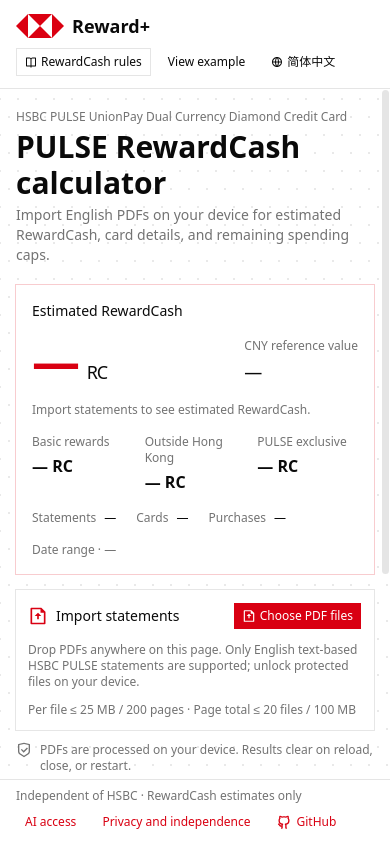
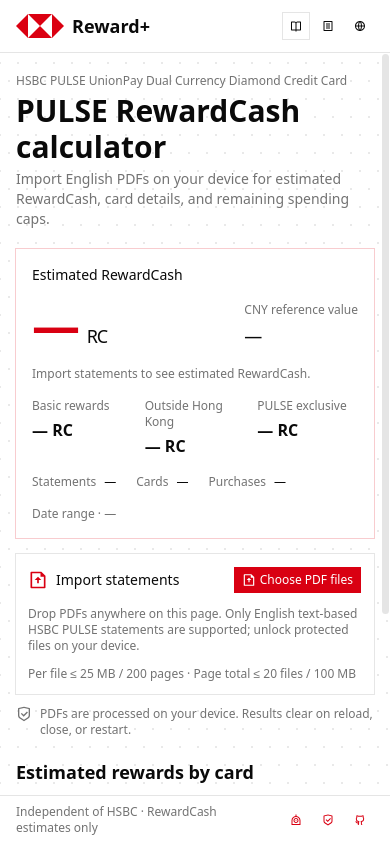
Before and after one commit to Lmmmmmm-bb/hsbc-rewards, a React (Vite) app: page / in a window 390 px wide. Built offline with nearby package versions, Linux system fonts and the light colour scheme; a web font is replaced by a local one.

Commit message:
style(ui): adapt header and footer actions for small screens

```diff
--- a/src/components/workspace/LanguageSwitcher.tsx
+++ b/src/components/workspace/LanguageSwitcher.tsx
@@ -11,13 +11,14 @@ export function LanguageSwitcher() {
       data-language-switcher
       variant="ghost"
       size="sm"
+      className="size-7 p-0 sm:w-auto sm:px-2"
       aria-label={t(
         locale === 'zh-CN' ? 'language.switchToEnglish' : 'language.switchToChinese',
       )}
       onClick={() => setLocale(nextLocale)}
     >
-      <RiGlobalLine aria-hidden="true" />
-      <span lang={nextLocale}>
+      <RiGlobalLine className="size-3" aria-hidden="true" />
+      <span lang={nextLocale} className="sr-only sm:not-sr-only">
         {t(locale === 'zh-CN' ? 'language.english' : 'language.chinese')}
       </span>
     </Button>
--- a/src/components/workspace/WorkspaceShell.tsx
+++ b/src/components/workspace/WorkspaceShell.tsx
@@ -4,6 +4,9 @@ import {
   RiArrowGoBackLine,
   RiBookOpenLine,
   RiGithubLine,
+  RiFileListLine,
+  RiRobotLine,
+  RiShieldCheckLine,
 } from '@remixicon/react'
 import { Button, buttonVariants } from '@/components/ui/button'
 import { ScrollArea } from '@/components/ui/scroll-area'
@@ -61,7 +64,7 @@ export function WorkspaceShell({
         data-shell-header
         className="z-10 border-b bg-background/95 backdrop-blur-xs"
       >
-        <div className="mx-auto flex max-w-6xl flex-wrap items-center justify-between gap-2 px-4 py-3 sm:px-6">
+        <div className="mx-auto flex max-w-6xl items-center justify-between gap-2 px-4 py-3 sm:px-6">
           <a
             href="#cashback-main"
             className="flex items-center gap-2 font-semibold tracking-tight"
@@ -71,20 +74,21 @@ export function WorkspaceShell({
               {t('app.brand')}
             </span>
           </a>
-          <div className="flex flex-wrap items-center gap-2">
-            <Button variant="outline" size="sm" onClick={onRules}>
-              <RiBookOpenLine aria-hidden="true" />
-              {t('rules.dialogTitle')}
+          <div className="flex shrink-0 items-center gap-1 sm:gap-2">
+            <Button variant="outline" size="sm" className="size-7 p-0 sm:w-auto sm:px-2" onClick={onRules}>
+              <RiBookOpenLine className="size-3" aria-hidden="true" />
+              <span className="sr-only sm:not-sr-only">{t('rules.dialogTitle')}</span>
             </Button>
             {mode === 'empty' && !hasData && (
-              <Button variant="ghost" size="sm" onClick={onDemo}>
-                {t('cashback.tryExample')}
+              <Button variant="ghost" size="sm" className="size-7 p-0 sm:w-auto sm:px-2" onClick={onDemo}>
+                <RiFileListLine className="size-3 sm:hidden" aria-hidden="true" />
+                <span className="sr-only sm:not-sr-only">{t('cashback.tryExample')}</span>
               </Button>
             )}
             {hasData && (
-              <Button variant="ghost" size="sm" onClick={onClear}>
-                <RiArrowGoBackLine aria-hidden="true" />
-                {t('cashback.restart')}
+              <Button variant="ghost" size="sm" className="size-7 p-0 sm:w-auto sm:px-2" onClick={onClear}>
+                <RiArrowGoBackLine className="size-3" aria-hidden="true" />
+                <span className="sr-only sm:not-sr-only">{t('cashback.restart')}</span>
               </Button>
             )}
             <LanguageSwitcher />
@@ -114,28 +118,31 @@ export function WorkspaceShell({
         data-shell-footer
         className="z-10 border-t bg-background/95 backdrop-blur-xs"
       >
-        <div className="mx-auto flex max-w-6xl flex-wrap items-center justify-between gap-x-3 gap-y-1 px-4 py-2 text-xs text-muted-foreground sm:px-6">
-          <p>{t('footer.independent')}</p>
-          <div className="flex flex-wrap items-center gap-2">
+        <div className="mx-auto flex max-w-6xl items-center justify-between gap-3 px-4 py-2 text-xs text-muted-foreground sm:px-6">
+          <p className="flex min-h-7 min-w-0 flex-1 items-center">{t('footer.independent')}</p>
+          <div className="flex shrink-0 items-center gap-1 sm:gap-2">
             <Button
               variant="link"
               size="sm"
               onClick={onAgent}
               data-agent-access-trigger
+              className="size-7 p-0 sm:w-auto sm:px-2"
             >
-              {t('agent.dialogTitle')}
+              <RiRobotLine className="size-3 sm:hidden" aria-hidden="true" />
+              <span className="sr-only sm:not-sr-only">{t('agent.dialogTitle')}</span>
             </Button>
-            <Button variant="link" size="sm" onClick={onPrivacy}>
-              {t('action.privacy')}
+            <Button variant="link" size="sm" className="size-7 p-0 sm:w-auto sm:px-2" onClick={onPrivacy}>
+              <RiShieldCheckLine className="size-3 sm:hidden" aria-hidden="true" />
+              <span className="sr-only sm:not-sr-only">{t('action.privacy')}</span>
             </Button>
             <a
-              className={buttonVariants({ variant: 'link', size: 'sm' })}
+              className={buttonVariants({ variant: 'link', size: 'sm', className: 'size-7 p-0 sm:w-auto sm:px-2' })}
               href="https://github.com/Lmmmmmm-bb/hsbc-rewards"
               target="_blank"
               rel="noopener noreferrer"
             >
-              <RiGithubLine aria-hidden="true" />
-              {t('footer.github')}
+              <RiGithubLine className="size-3" aria-hidden="true" />
+              <span className="sr-only sm:not-sr-only">{t('footer.github')}</span>
             </a>
           </div>
         </div>
```
